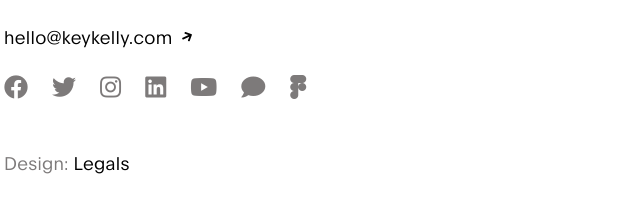
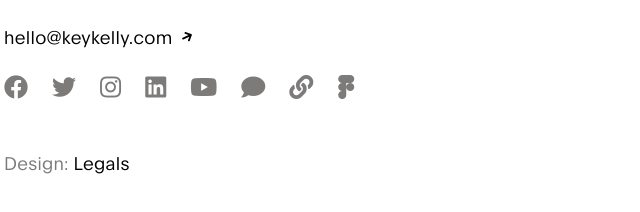
Before and after one commit to key-kelly/keykelly.com, a plain HTML site: page index.html in a window 1280 px wide. Shown: the part 3268-3480 px from the top of the page, 81-721 px from the left. Drawn offline with Linux system fonts and the light colour scheme.

Commit message:
Update index.html

```diff
--- a/index.html
+++ b/index.html
@@ -270,6 +270,7 @@
                     <li><a href="#" rel="noopener" class="fab fa-linkedin"></a></li>
                     <li><a href="#" rel="noopener" class="fab fa-youtube"></a></li>
                     <li><a href="#" rel="noopener" class="fas fa-comment"></a></li>
+                    <li><a href="https://www.jeveuxunfreelance.fr" rel="noopener" class="fas fa-link"></a></li>
                     <li><a href="https://www.figma.com/@keykelly" rel="noopener" class="fab fa-figma"></a></li>
                 </ul>
               <p>Design: <a href="legals.pdf" title="free HTML templates" target="_blank">Legals</a></p>
```
